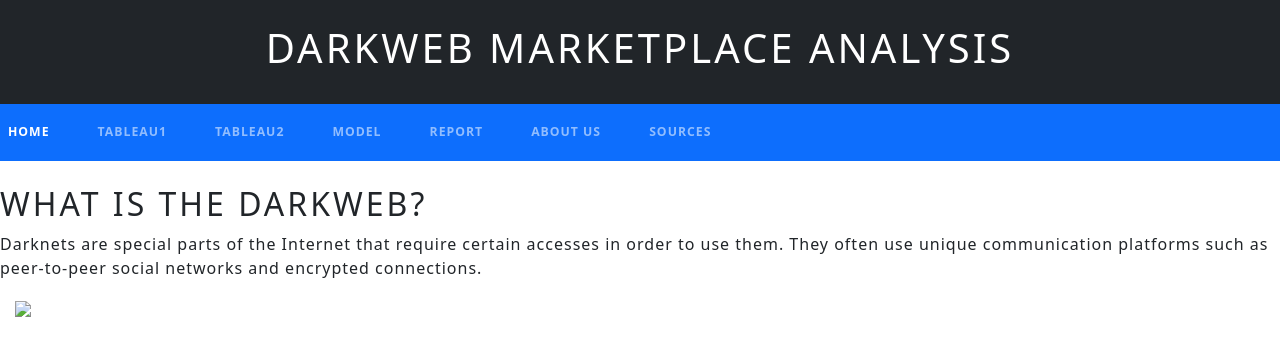
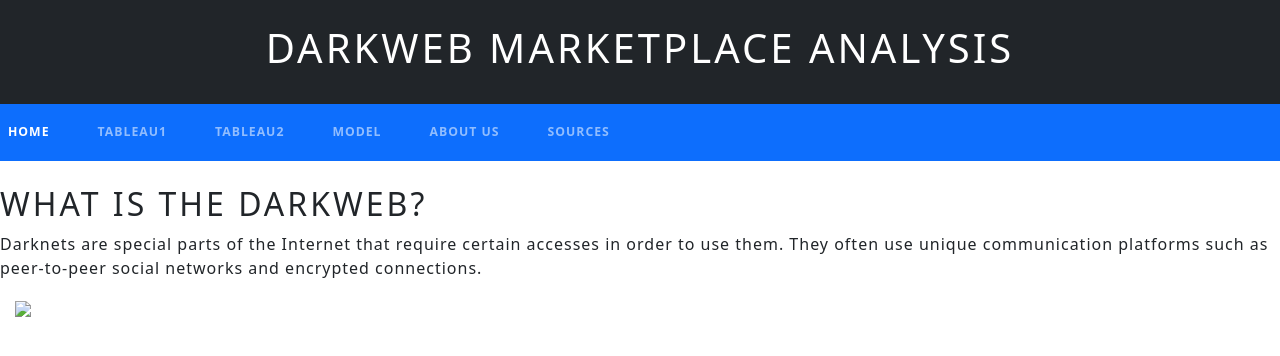
Before and after one commit to Asiabyr95/Project_4_group-2, a Flask app: page / in a window 1280 px wide. Shown: the top 356 px of the page. Run offline with Flask 3, Linux system fonts and the light colour scheme; parts of the project's set-up code (start-up, migrations or seed data) failed here and were passed over; some libraries are stand-ins or nearby versions.

Commit message:
Remove report and upload PDF

```diff
--- a/app.py
+++ b/app.py
@@ -34,11 +34,6 @@ def tableau2():
 @app.route("/model")
 def model():
     return render_template("model.html")
-
-# HTML ROUTES - Report
-@app.route("/report")
-def report():
-    return render_template("report.html")
 
 # HTML ROUTES - ABOUT US
 @app.route("/about_us")
--- a/templates/about_us.html
+++ b/templates/about_us.html
@@ -52,9 +52,6 @@
                     <a href="/model" class="nav-link">Model</a>
                 </li>
                 <li class="nav-item">
-                    <a href="/report" class="nav-link">Report</a>
-                </li>
-                <li class="nav-item">
                     <a href="/about_us" class="nav-link">About Us</a>
                 </li>
                 <li class="nav-item">
--- a/templates/home.html
+++ b/templates/home.html
@@ -51,9 +51,6 @@
                     <a href="/model" class="nav-link">Model</a>
                 </li>
                 <li class="nav-item">
-                    <a href="/report" class="nav-link">Report</a>
-                </li>
-                <li class="nav-item">
                     <a href="/about_us" class="nav-link">About Us</a>
                 </li>
                 <li class="nav-item">
--- a/templates/model.html
+++ b/templates/model.html
@@ -48,9 +48,6 @@
         </li>
         <li class="nav-item">
             <a href="/model" class="nav-link">Model</a>
-        </li>
-        <li class="nav-item">
-            <a href="/report" class="nav-link">Report</a>
         </li>
         <li class="nav-item">
             <a href="/about_us" class="nav-link">About Us</a>
--- a/templates/report.html
+++ b/templates/report.html
@@ -70,7 +70,7 @@
         </div>
         <div class="row justify-content-center">
             <div class="col-md-8 iframe-container">
-                <iframe class="pdf" src="static/writeup/project_4_writeup.pdf" width="100%" height="600"></iframe>
+                <iframe class="pdf" src="deliverable/project_4.pdf" width="100%" height="600"></iframe>
             </div>
         </div>
     </div>
--- a/templates/sources.html
+++ b/templates/sources.html
@@ -51,9 +51,6 @@
                     <a href="/model" class="nav-link">Model</a>
                 </li>
                 <li class="nav-item">
-                    <a href="/report" class="nav-link">Report</a>
-                </li>
-                <li class="nav-item">
                     <a href="/about_us" class="nav-link">About Us</a>
                 </li>
                 <li class="nav-item">
--- a/templates/tableau1.html
+++ b/templates/tableau1.html
@@ -55,9 +55,6 @@
                 <a href="/model" class="nav-link">Model</a>
             </li>
             <li class="nav-item">
-                <a href="/report" class="nav-link">Report</a>
-            </li>
-            <li class="nav-item">
                 <a href="/about_us" class="nav-link">About Us</a>
             </li>
             <li class="nav-item">
--- a/templates/tableau2.html
+++ b/templates/tableau2.html
@@ -57,7 +57,6 @@
             <li class="nav-item"><a href="/tableau1" class="nav-link">Tableau1</a></li>
             <li class="nav-item"><a href="/tableau2" class="nav-link">Tableau2</a></li>
             <li class="nav-item"><a href="/model" class="nav-link">Model</a></li>
-            <li class="nav-item"><a href="/report" class="nav-link">Report</a></li>
             <li class="nav-item"><a href="/about_us" class="nav-link">About Us</a></li>
             <li class="nav-item"><a href="/sources" class="nav-link">Sources</a></li>
         </ul>
```
Also changed, not shown: 1 other file.
